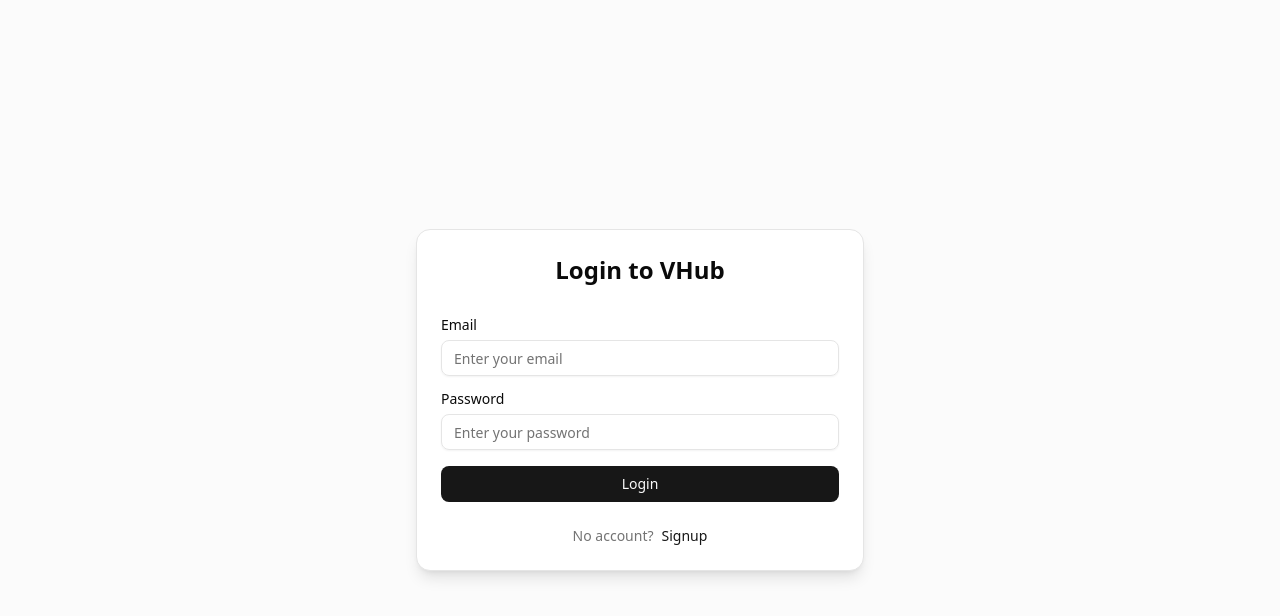
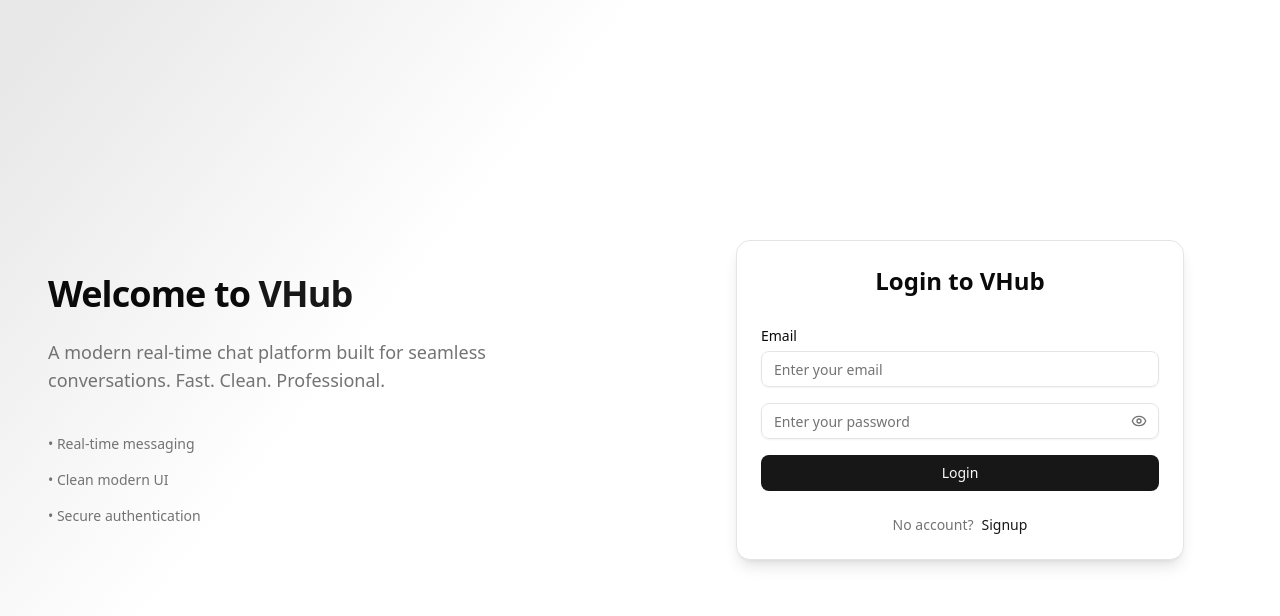
Before and after one commit to svivek19/VHub-frontend, a React (Vite) app: page / in a window 1280 px wide. Shown: the top 616 px of the page. Built offline with nearby package versions, Linux system fonts and the light colour scheme; no server answers.

Commit message:
feat: enhance AuthPage layout and add password visibility toggle

```diff
--- a/src/pages/AuthPage.jsx
+++ b/src/pages/AuthPage.jsx
@@ -9,9 +9,11 @@
 import { Input } from "@/components/ui/input";
 import { Button } from "@/components/ui/button";
 import { Label } from "@/components/ui/label";
+import { Eye, EyeOff } from "lucide-react";
 
 const AuthPage = () => {
   const [isLogin, setIsLogin] = useState(true);
+  const [showPassword, setShowPassword] = useState(false);
 
   const navigate = useNavigate();
 
@@ -82,7 +84,27 @@
   const loading = loginMutation.isPending || registerMutation.isPending;
 
   return (
-    <div className="min-h-screen flex items-center justify-center bg-muted/40 px-4">
+    <div className="min-h-screen grid grid-cols-1 md:grid-cols-2 bg-background">
+      {/* LEFT HERO SECTION */}
+      <div className="hidden md:flex flex-col justify-center px-12 bg-linear-to-br from-primary/10 via-background to-background">
+        <h1 className="text-4xl font-bold tracking-tight">
+          Welcome to <span className="text-primary">VHub</span>
+        </h1>
+
+        <p className="mt-6 text-muted-foreground text-lg max-w-md">
+          A modern real-time chat platform built for seamless conversations.
+          Fast. Clean. Professional.
+        </p>
+
+        <div className="mt-10 space-y-4 text-sm text-muted-foreground">
+          <p>• Real-time messaging</p>
+          <p>• Clean modern UI</p>
+          <p>• Secure authentication</p>
+        </div>
+      </div>
+
+      {/* RIGHT AUTH SECTION */}
+      <div className="flex items-center justify-center px-6 py-12">
         <Card className="w-full max-w-md shadow-lg border-border">
           <CardHeader>
             <CardTitle className="text-2xl text-center">
@@ -124,15 +146,28 @@
               </div>
 
               <div className="space-y-2">
-              <Label>Password</Label>
+                <div className="relative">
                   <Input
                     name="password"
-                type="password"
+                    type={showPassword ? "text" : "password"}
                     placeholder="Enter your password"
                     value={form.password}
                     onChange={handleChange}
                     required
                   />
+
+                  <button
+                    type="button"
+                    onClick={() => setShowPassword(!showPassword)}
+                    className="absolute right-3 top-1/2 -translate-y-1/2 text-muted-foreground hover:text-foreground"
+                  >
+                    {showPassword ? (
+                      <EyeOff className="h-4 w-4" />
+                    ) : (
+                      <Eye className="h-4 w-4" />
+                    )}
+                  </button>
+                </div>
               </div>
 
               <Button type="submit" className="w-full" disabled={loading}>
@@ -153,6 +188,7 @@
           </CardContent>
         </Card>
       </div>
+    </div>
   );
 };
 
```
Lines whose indentation alone changed are shown as unchanged.
